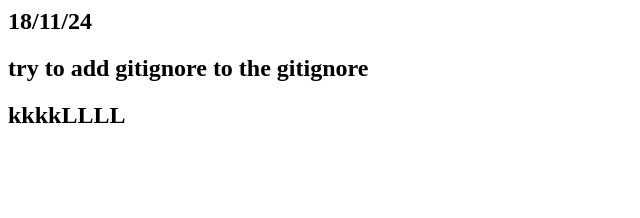
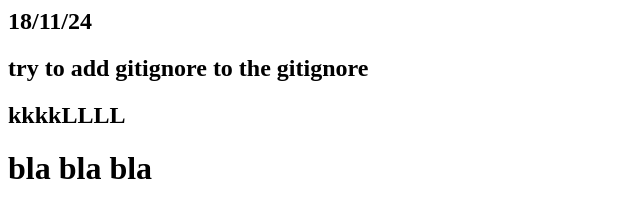
Before and after one commit to efrat354/My-Website, a plain HTML site: page index.html in a window 1280 px wide. Shown: the whole page, without its empty margins (0-640 px from the left). Drawn offline with Linux system fonts and the light colour scheme.

Commit message:
added h1

```diff
--- a/index.html
+++ b/index.html
@@ -1,3 +1,4 @@
 <h2>18/11/24</h2>
 <h2>try to add gitignore to the gitignore</h2>
 <h2>kkkkLLLL</h2>
+<h1>bla bla bla </h1>
```
